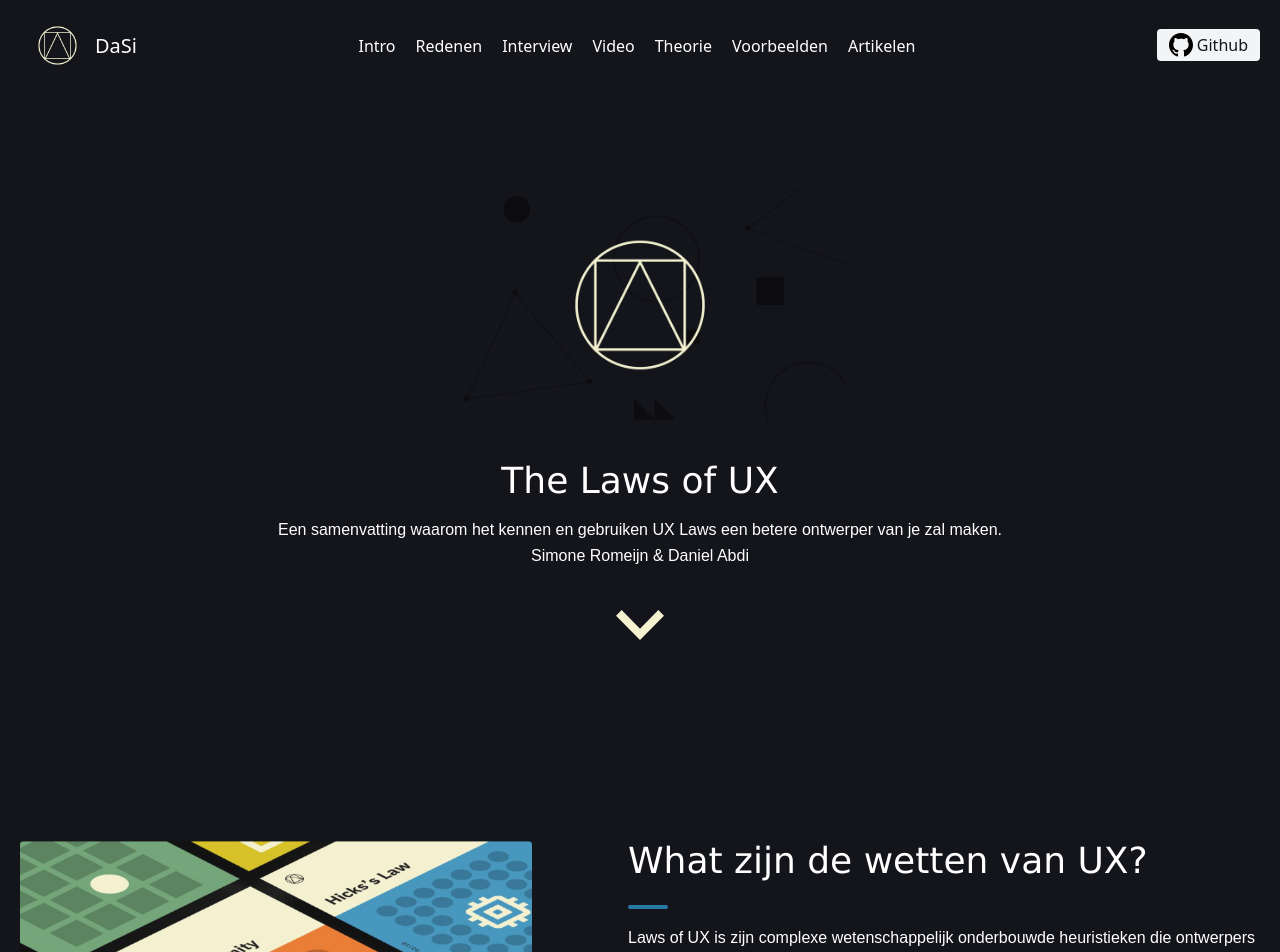
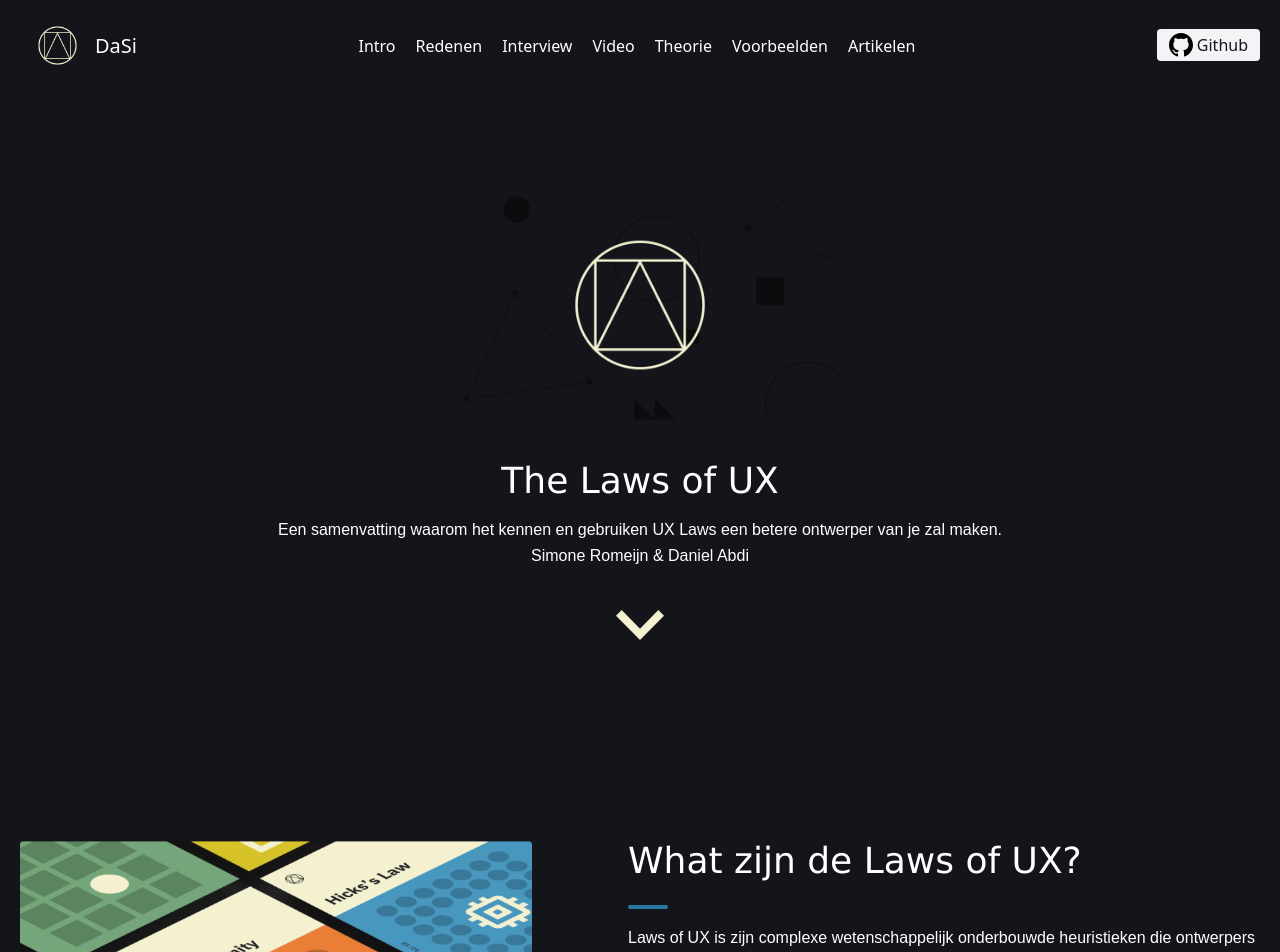
Before and after one commit to D-Abdi/UX-Laws, a Vue app: page / in a window 1280 px wide. Shown: the top 952 px of the page. Built offline with nearby package versions, Linux system fonts and the light colour scheme.

Commit message:
Update Intro.vue

```diff
--- a/src/components/Intro.vue
+++ b/src/components/Intro.vue
@@ -56,7 +56,7 @@
         <h1
           class="title-font sm:text-4xl text-3xl mb-4 font-medium text-gray-900"
         >
-          What zijn de wetten van UX?
+          What zijn de Laws of UX?
         </h1>
         <span
           class="inline-block h-1 w-10 rounded mt-2 mb-4 self-center md:self-start"
```
